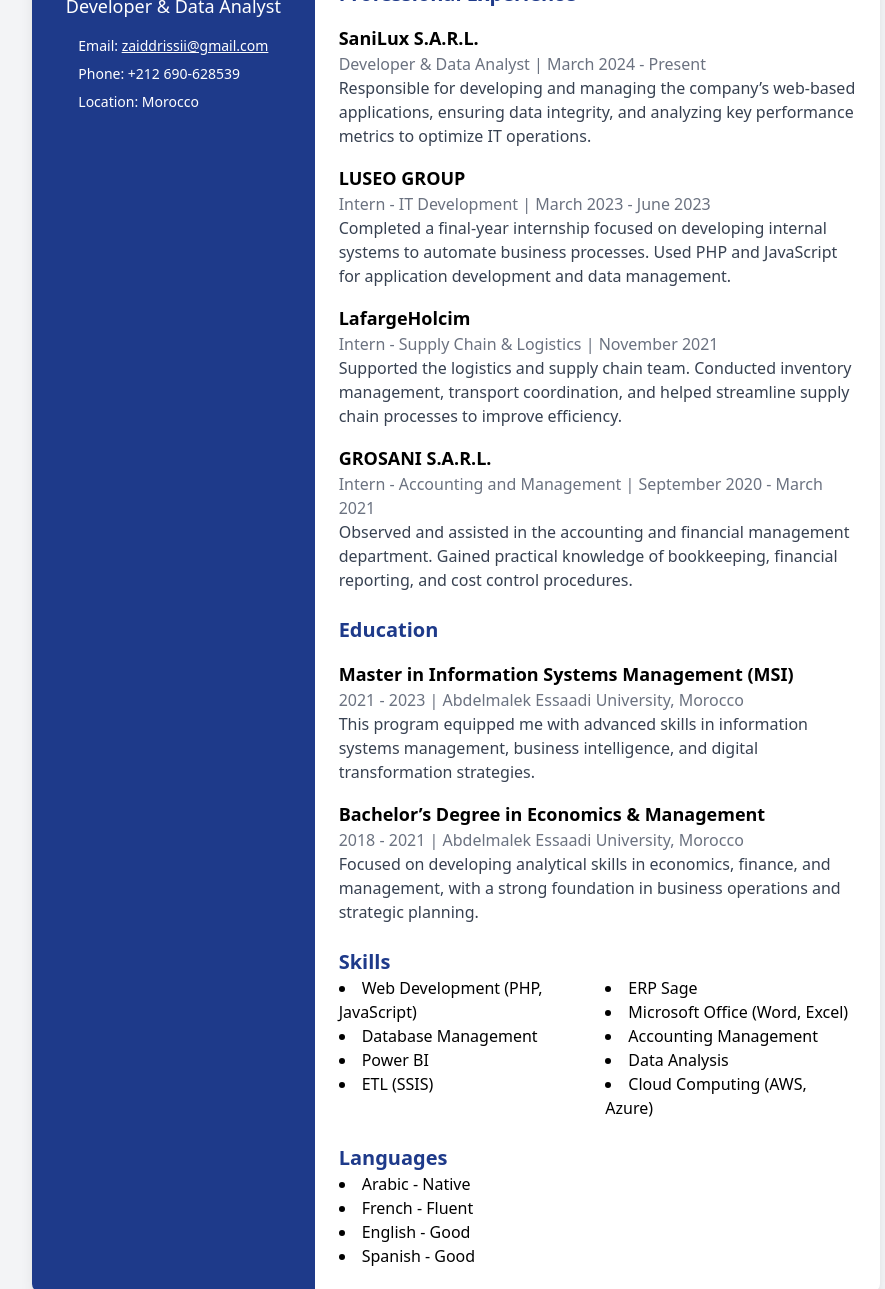
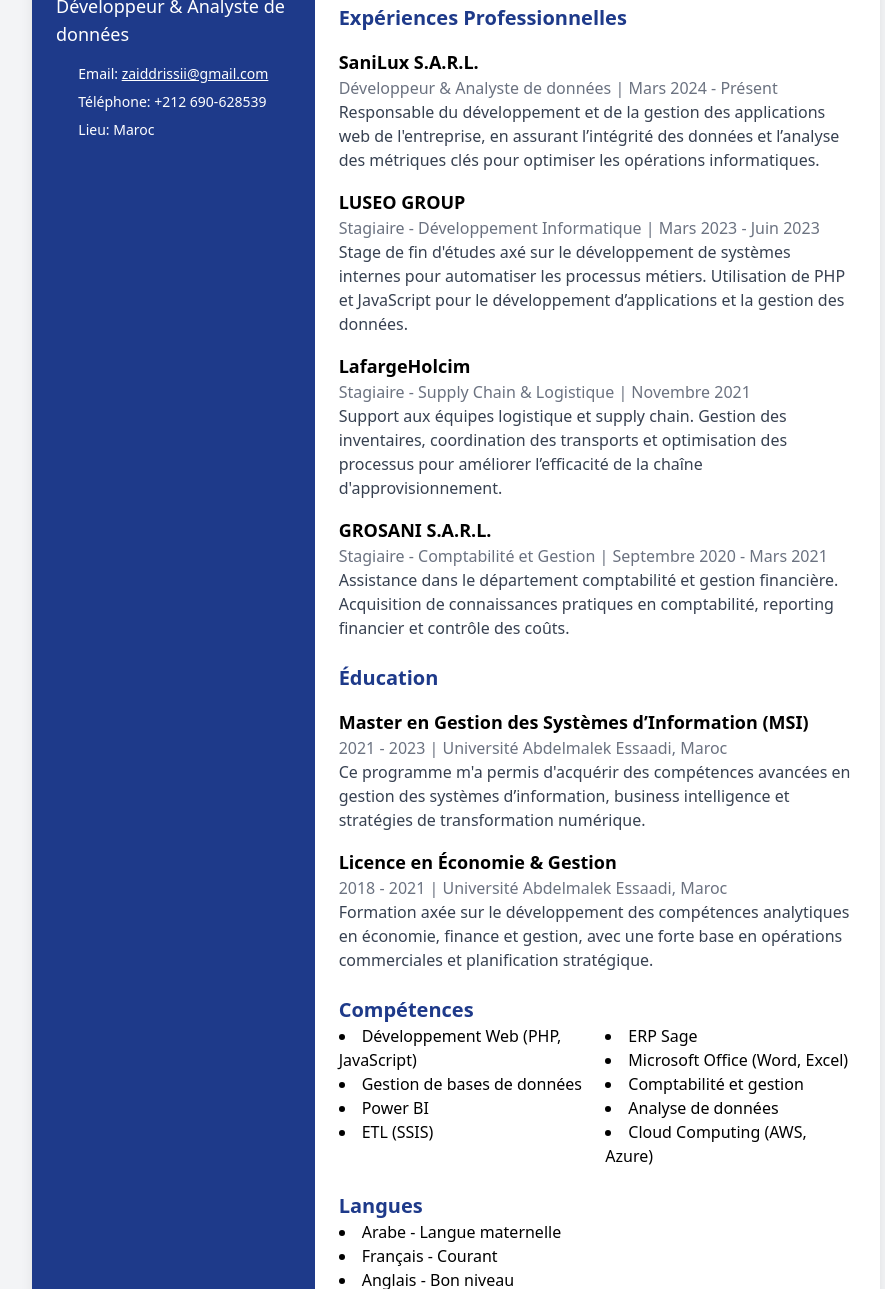
Before and after one commit to zaiddrissi/cv_zaiddrissi, a plain HTML site: page index.html in a window 1280 px wide. Shown: the part 288-1577 px from the top of the page, without its empty margins (184-1069 px from the left). Drawn offline with nearby package versions, Linux system fonts and the light colour scheme.

Commit message:
Update index.html

```diff
--- a/index.html
+++ b/index.html
@@ -1,5 +1,5 @@
 <!DOCTYPE html>
-<html lang="en">
+<html lang="fr">
 <head>
     <meta charset="UTF-8">
     <meta name="viewport" content="width=device-width, initial-scale=1.0">
@@ -8,100 +8,99 @@
 </head>
 <body class="bg-gray-100">
 
-    <!-- Print Button -->
-
-    <div class="container mx-auto my-10 p-6 max-w-4xl print-container">
+    <!-- Section principale -->
+    <div class="container mx-auto my-10 p-6 max-w-4xl">
         <div class="flex flex-col md:flex-row bg-white shadow-lg rounded-lg overflow-hidden">
-            <!-- Left Section -->
+            <!-- Section gauche : Photo et Informations -->
             <div class="w-full md:w-1/3 bg-blue-900 text-white p-6 flex flex-col items-center justify">
                 <div class="profile-image mb-6">
-                    <img src="pdp_cv.jpg" alt="Profile Image" class="w-32 h-32 rounded-full object-cover border-4 border-white">
+                    <img src="pdp_cv.jpg" alt="Photo de profil" class="w-32 h-32 rounded-full object-cover border-4 border-white">
                 </div>
                 <h2 class="text-2xl font-bold mb-2">Zaid Drissi</h2>
-                <p class="text-lg mb-4">Developer & Data Analyst</p>
+                <p class="text-lg mb-4">Développeur & Analyste de données</p>
                 <ul class="space-y-2 text-sm">
                     <li>Email: <a href="mailto:zaiddrissii@gmail.com" class="text-white underline">zaiddrissii@gmail.com</a></li>
-                    <li>Phone: +212 690-628539</li>
-                    <li>Location: Morocco</li>
+                    <li>Téléphone: +212 690-628539</li>
+                    <li>Lieu: Maroc</li>
                 </ul>
             </div>
 
-            <!-- Right Section -->
+            <!-- Section droite : Détails du CV -->
             <div class="w-full md:w-2/3 p-6">
-                <!-- Profile Section -->
+                <!-- Section Profil -->
                 <section class="mb-6">
-                    <h3 class="text-blue-900 text-xl font-bold">Profile</h3>
-                    <p class="text-gray-700 mt-2">I am a motivated professional with a Master’s degree in Information Systems Management. My expertise includes web development, database management, and data analysis. I aim to leverage my technical skills to drive digital transformation and enhance decision-making processes within organizations.</p>
+                    <h3 class="text-blue-900 text-xl font-bold">Profil</h3>
+                    <p class="text-gray-700 mt-2">Je suis un professionnel motivé, titulaire d’un Master en Gestion des Systèmes d’Information. Mon expertise inclut le développement web, la gestion de bases de données et l’analyse des données. Mon objectif est de mettre à profit mes compétences techniques pour favoriser la transformation numérique et améliorer les processus décisionnels au sein des entreprises.</p>
                 </section>
 
-                <!-- Professional Experience Section -->
+                <!-- Section Expériences Professionnelles -->
                 <section class="mb-6">
-                    <h3 class="text-blue-900 text-xl font-bold">Professional Experience</h3>
+                    <h3 class="text-blue-900 text-xl font-bold">Expériences Professionnelles</h3>
                     <div class="mt-4">
                         <h5 class="text-lg font-semibold">SaniLux S.A.R.L.</h5>
-                        <p class="text-gray-500">Developer & Data Analyst | March 2024 - Present</p>
-                        <p class="text-gray-700">Responsible for developing and managing the company’s web-based applications, ensuring data integrity, and analyzing key performance metrics to optimize IT operations.</p>
+                        <p class="text-gray-500">Développeur & Analyste de données | Mars 2024 - Présent</p>
+                        <p class="text-gray-700">Responsable du développement et de la gestion des applications web de l'entreprise, en assurant l’intégrité des données et l’analyse des métriques clés pour optimiser les opérations informatiques.</p>
                     </div>
                     <div class="mt-4">
                         <h5 class="text-lg font-semibold">LUSEO GROUP</h5>
-                        <p class="text-gray-500">Intern - IT Development | March 2023 - June 2023</p>
-                        <p class="text-gray-700">Completed a final-year internship focused on developing internal systems to automate business processes. Used PHP and JavaScript for application development and data management.</p>
+                        <p class="text-gray-500">Stagiaire - Développement Informatique | Mars 2023 - Juin 2023</p>
+                        <p class="text-gray-700">Stage de fin d'études axé sur le développement de systèmes internes pour automatiser les processus métiers. Utilisation de PHP et JavaScript pour le développement d’applications et la gestion des données.</p>
                     </div>
                     <div class="mt-4">
                         <h5 class="text-lg font-semibold">LafargeHolcim</h5>
-                        <p class="text-gray-500">Intern - Supply Chain & Logistics | November 2021</p>
-                        <p class="text-gray-700">Supported the logistics and supply chain team. Conducted inventory management, transport coordination, and helped streamline supply chain processes to improve efficiency.</p>
+                        <p class="text-gray-500">Stagiaire - Supply Chain & Logistique | Novembre 2021</p>
+                        <p class="text-gray-700">Support aux équipes logistique et supply chain. Gestion des inventaires, coordination des transports et optimisation des processus pour améliorer l’efficacité de la chaîne d'approvisionnement.</p>
                     </div>
                     <div class="mt-4">
                         <h5 class="text-lg font-semibold">GROSANI S.A.R.L.</h5>
-                        <p class="text-gray-500">Intern - Accounting and Management | September 2020 - March 2021</p>
-                        <p class="text-gray-700">Observed and assisted in the accounting and financial management department. Gained practical knowledge of bookkeeping, financial reporting, and cost control procedures.</p>
+                        <p class="text-gray-500">Stagiaire - Comptabilité et Gestion | Septembre 2020 - Mars 2021</p>
+                        <p class="text-gray-700">Assistance dans le département comptabilité et gestion financière. Acquisition de connaissances pratiques en comptabilité, reporting financier et contrôle des coûts.</p>
                     </div>
                 </section>
 
-                <!-- Education Section -->
+                <!-- Section Éducation -->
                 <section class="mb-6">
-                    <h3 class="text-blue-900 text-xl font-bold">Education</h3>
+                    <h3 class="text-blue-900 text-xl font-bold">Éducation</h3>
                     <div class="mt-4">
-                        <h5 class="text-lg font-semibold">Master in Information Systems Management (MSI)</h5>
-                        <p class="text-gray-500">2021 - 2023 | Abdelmalek Essaadi University, Morocco</p>
-                        <p class="text-gray-700">This program equipped me with advanced skills in information systems management, business intelligence, and digital transformation strategies.</p>
+                        <h5 class="text-lg font-semibold">Master en Gestion des Systèmes d’Information (MSI)</h5>
+                        <p class="text-gray-500">2021 - 2023 | Université Abdelmalek Essaadi, Maroc</p>
+                        <p class="text-gray-700">Ce programme m'a permis d'acquérir des compétences avancées en gestion des systèmes d’information, business intelligence et stratégies de transformation numérique.</p>
                     </div>
                     <div class="mt-4">
-                        <h5 class="text-lg font-semibold">Bachelor’s Degree in Economics & Management</h5>
-                        <p class="text-gray-500">2018 - 2021 | Abdelmalek Essaadi University, Morocco</p>
-                        <p class="text-gray-700">Focused on developing analytical skills in economics, finance, and management, with a strong foundation in business operations and strategic planning.</p>
+                        <h5 class="text-lg font-semibold">Licence en Économie & Gestion</h5>
+                        <p class="text-gray-500">2018 - 2021 | Université Abdelmalek Essaadi, Maroc</p>
+                        <p class="text-gray-700">Formation axée sur le développement des compétences analytiques en économie, finance et gestion, avec une forte base en opérations commerciales et planification stratégique.</p>
                     </div>
                 </section>
 
-                <!-- Skills Section -->
+                <!-- Section Compétences -->
                 <section class="mb-6">
-                    <h3 class="text-blue-900 text-xl font-bold">Skills</h3>
+                    <h3 class="text-blue-900 text-xl font-bold">Compétences</h3>
                     <div class="grid grid-cols-1 md:grid-cols-2 gap-4">
                         <ul class="list-disc list-inside">
-                            <li>Web Development (PHP, JavaScript)</li>
-                            <li>Database Management</li>
+                            <li>Développement Web (PHP, JavaScript)</li>
+                            <li>Gestion de bases de données</li>
                             <li>Power BI</li>
                             <li>ETL (SSIS)</li>
-                         </ul>
+                        </ul>
                         <ul class="list-disc list-inside">
                             <li>ERP Sage</li>
                             <li>Microsoft Office (Word, Excel)</li>
-                            <li>Accounting Management</li>
-                            <li>Data Analysis</li>
+                            <li>Comptabilité et gestion</li>
+                            <li>Analyse de données</li>
                             <li>Cloud Computing (AWS, Azure)</li>
                         </ul>
                     </div>
                 </section>
 
-                <!-- Languages Section -->
+                <!-- Section Langues -->
                 <section>
-                    <h3 class="text-blue-900 text-xl font-bold">Languages</h3>
+                    <h3 class="text-blue-900 text-xl font-bold">Langues</h3>
                     <ul class="list-disc list-inside">
-                        <li>Arabic - Native</li>
-                        <li>French - Fluent</li>
-                        <li>English - Good</li>
-                        <li>Spanish - Good</li>
+                        <li>Arabe - Langue maternelle</li>
+                        <li>Français - Courant</li>
+                        <li>Anglais - Bon niveau</li>
+                        <li>Espagnol - Bon niveau</li>
                     </ul>
                 </section>
             </div>
```
